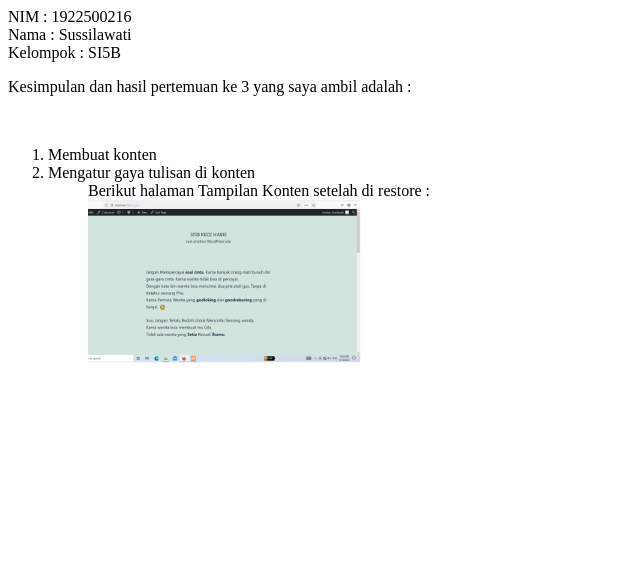
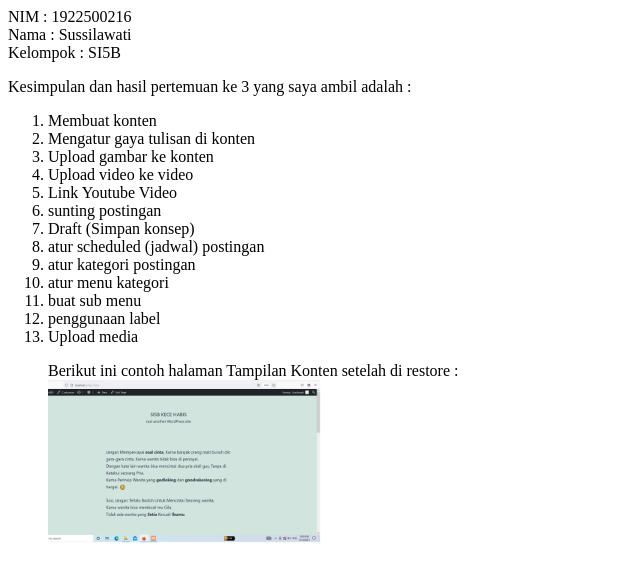
Before and after one commit to sila332/si5b2122o, a plain HTML site: page 3/index.html in a window 1280 px wide. Shown: the whole page, without its empty margins (0-640 px from the left). Drawn offline with Linux system fonts and the light colour scheme.

Commit message:
Update index.html

```diff
--- a/3/index.html
+++ b/3/index.html
@@ -4,11 +4,22 @@ Nama : Sussilawati <br>
 Kelompok : SI5B <br>
 
 <p>Kesimpulan dan hasil pertemuan ke 3 yang saya ambil adalah :</p>
-<br>
 <ol>
   <li>Membuat konten</li>
   <li>Mengatur gaya tulisan di konten</li>
+  <li>Upload gambar ke konten</li>
+  <li>Upload video ke video</li>
+  <li>Link Youtube Video</li>
+  <li>sunting postingan </li>
+  <li>Draft (Simpan konsep) </li>
+  <li>atur scheduled (jadwal) postingan </li>
+  <li>atur kategori postingan</li>
+  <li>atur menu kategori</li>
+  <li>buat sub menu</li>
+  <li>penggunaan label</li>
+  <li>Upload media</li>
+</ol>
 
  <ol>
-Berikut halaman Tampilan Konten setelah di restore : <br>
+Berikut ini contoh halaman Tampilan Konten setelah di restore : <br>
 <img src="mulai.png" width="300px" heigt="300px">
```
